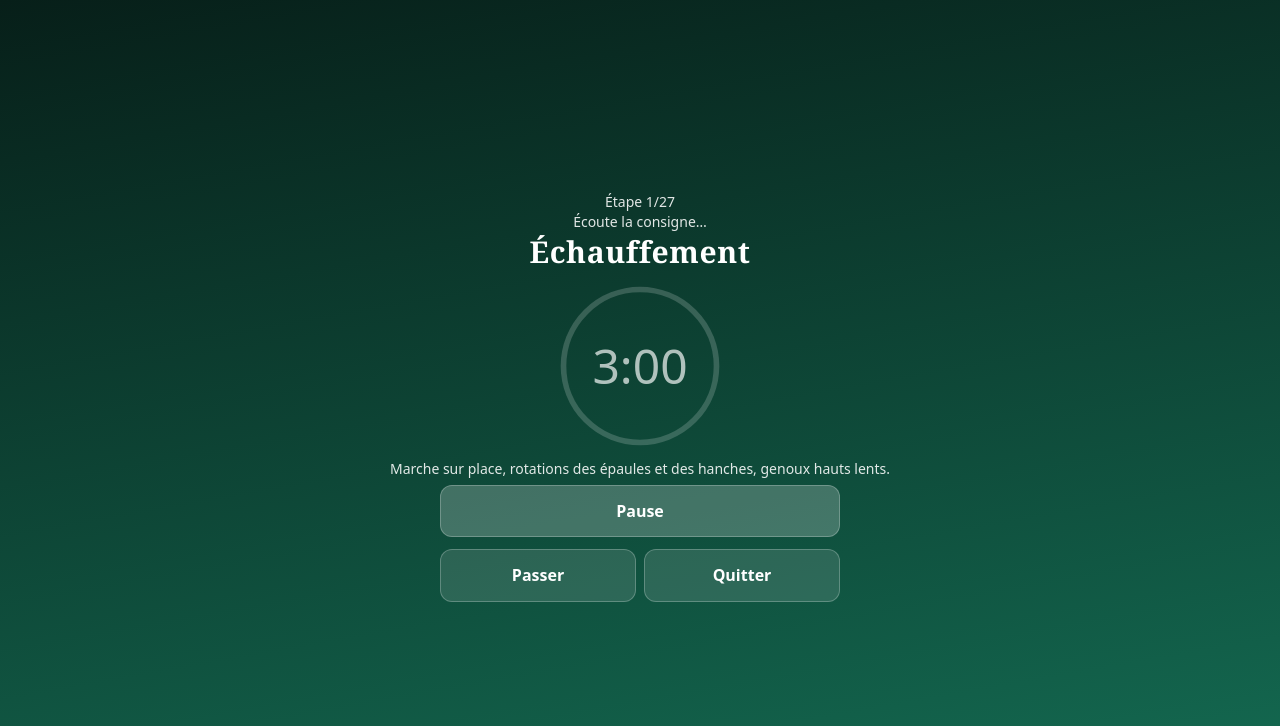
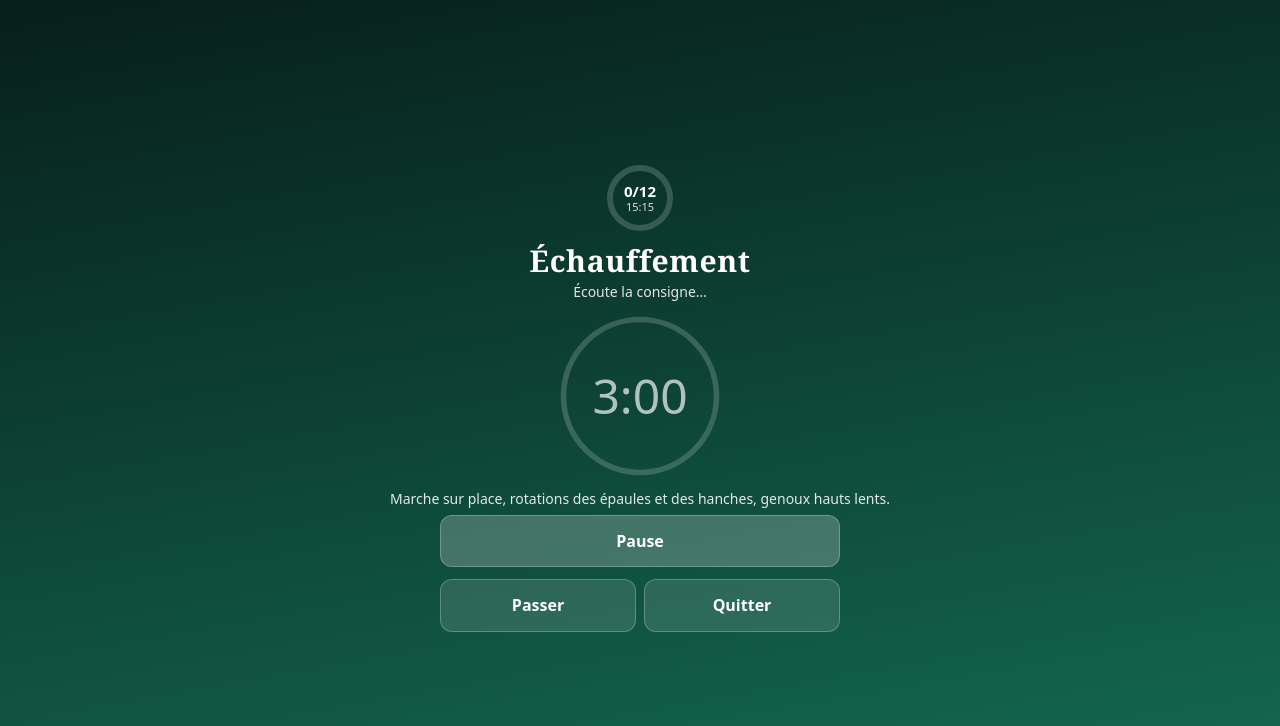
Before and after one commit to Jayjay7581/muscu15, a website: page index.html in a window 1280 px wide. Both pictures are taken after a click on the button "Lancer la séance". Shown: the top 726 px of the page. Drawn offline with Linux system fonts and the light colour scheme.

Commit message:
Add files via upload

```diff
--- a/index.html
+++ b/index.html
@@ -48,9 +48,17 @@ button.sel{border:2px solid var(--acc);color:var(--acc)}
 #tm .n{font-family:Georgia,"Times New Roman",serif;font-weight:600;letter-spacing:.02em}
 #tm button{background:rgba(255,255,255,.12);color:#fff;border:1px solid rgba(255,255,255,.24);box-shadow:none}
 #tm #bp{background:rgba(255,255,255,.22)}
+.mini{position:relative;width:72px;height:72px;margin-bottom:6px}
+#tm .mini svg{width:100%;height:100%;margin:0}
+#tm .mini circle{fill:none;stroke-width:5;stroke-linecap:butt}
+#tm .mini .mb{stroke:#fff;opacity:.18}
+#mp{stroke-dasharray:157.08;stroke-dashoffset:157.08;transform:rotate(-90deg);transform-box:fill-box;transform-origin:center;transition:stroke-dashoffset 1s linear}
+.mini .mt{position:absolute;inset:0;display:flex;flex-direction:column;align-items:center;justify-content:center;line-height:1.15}
+.mini b{font-size:15px}.mini span{font-size:11px;opacity:.85}
+#tp{min-height:1.5em}
 </style></head><body><main id="v"></main>
 <nav><a data-t="j">Aujourd'hui</a><a data-t="p">Programme</a><a data-t="s">Suivi</a></nav>
-<div id="tm"><div class="sub" id="tp"></div><div class="sub" id="tr"></div><div class="n" id="tn"></div><div class="ring"><svg viewBox="0 0 120 120"><circle class="rb" cx="60" cy="60" r="54"/><circle id="rp" cx="60" cy="60" r="54"/></svg><div class="c" id="tc"></div></div><div id="ti"></div><div class="sub" id="tt"></div>
+<div id="tm"><div class="mini"><svg viewBox="0 0 60 60"><circle class="mb" cx="30" cy="30" r="25"/><circle id="mp" cx="30" cy="30" r="25"/></svg><div class="mt"><b id="mq"></b><span id="mr"></span></div></div><div class="n" id="tn"></div><div class="sub" id="tp"></div><div class="ring"><svg viewBox="0 0 120 120"><circle class="rb" cx="60" cy="60" r="54"/><circle id="rp" cx="60" cy="60" r="54"/></svg><div class="c" id="tc"></div></div><div id="ti"></div><div class="sub" id="tt"></div>
 <button id="bp" class="s">Pause</button><div class="row"><button id="bs" class="s">Passer</button><button id="bq" class="s">Quitter</button></div></div>
 <script>
 const F='<line class="m" x1="5" y1="108" x2="195" y2="108"/>',S=c=>`<svg viewBox="0 0 200 120">${F}${c}</svg>`;
@@ -95,7 +103,7 @@ return`<h1>Suivi</h1><div class="card st"><div><b>${streak()}</b>jours de suite<
 function go(t){tab=t;v.innerHTML={j:J,p:Pg,s:Su}[t]();document.querySelectorAll("nav a").forEach(a=>a.classList.toggle("on",a.dataset.t==t))}
 document.querySelectorAll("nav a").forEach(a=>a.onclick=()=>go(a.dataset.t));go("j");
 /* minuteur */
-let ST=[],si=0,left=0,iv=null,pause=false,AC,hold=false,tok=0,NEX=0;
+let ST=[],si=0,left=0,iv=null,pause=false,AC,hold=false,tok=0,NEX=0,CUM=[0],TOT=1;
 function beep(f,d){try{AC=AC||new AudioContext();const o=AC.createOscillator();o.frequency.value=f;o.connect(AC.destination);o.start();o.stop(AC.currentTime+d)}catch(e){}if(navigator.vibrate)navigator.vibrate(d*1000)}
 const V="speechSynthesis" in window;
 const NT=()=>window.Capacitor&&Capacitor.Plugins&&Capacitor.Plugins.TextToSpeech;
@@ -109,15 +117,17 @@ function build(){const o=[{n:"Échauffement",d:P.w,k:"w",v:"Échauffement. March
 for(let t=1;t<=P.t;t++)EX.forEach((x,i)=>l.push({n:x.n,d:P.e,k:"e",svg:x.svg,t:x.v[pi],p:`Tour ${t}/${P.t}`,ex:(t-1)*EX.length+i+1,v:"Commence."}));
 o.push({n:"Repos",d:15,k:"r",svg:l[0].svg,t:"Suivant : "+l[0].n,v:"C'est fini. Ensuite, "+l[0].n.toLowerCase()+". "+l[0].t+"."});l.forEach((s,i)=>{o.push(s);const nx=l[i+1];o.push({n:"Repos",d:nx?P.r:15,k:"r",svg:nx?nx.svg:"",t:"Suivant : "+(nx?nx.n:"étirements"),v:nx?"C'est fini. Ensuite, "+nx.n.toLowerCase()+". "+nx.t+".":"C'est fini. Ensuite, les étirements."})});
 o.push({n:"Étirements",d:P.s,k:"w",v:"Étirements. Cuisses, fessiers, pectoraux contre le mur, dos assis sur la chaise. Commence.",t:"Cuisses, fessiers, pectoraux contre le mur, dos assis sur la chaise."});return o}
-function show(){const s=ST[si];tm.className="on "+(s.k=="r"?"r":s.k=="e"?"e":"w");tp.textContent=s.p||`Étape ${si+1}/${ST.length}`;tn.textContent=s.n;ti.innerHTML=s.svg||"";tt.textContent=s.t;left=s.d;const k=++tok,rel=()=>{if(k==tok){hold=false;tick()}};hold=/Commence\.$/.test(s.v||"");tick();say(s.v,0,rel);if(hold)setTimeout(rel,25000)}
+function show(){const s=ST[si];tm.className="on "+(s.k=="r"?"r":s.k=="e"?"e":"w");tn.textContent=s.n;ti.innerHTML=s.svg||"";tt.textContent=s.t;left=s.d;const k=++tok,rel=()=>{if(k==tok){hold=false;tick()}};hold=/Commence\.$/.test(s.v||"");tick();say(s.v,0,rel);if(hold)setTimeout(rel,25000)}
 const GR={e:[["#1f1409","#8a5a12"],["#3a0f16","#d1493a"]],r:[["#0a1530","#1c3f8a"],["#082a30","#23a6a0"]],w:[["#071f19","#146b52"],["#0b2d22","#3cc79a"]]};
 const hx=h=>[1,3,5].map(i=>parseInt(h.slice(i,i+2),16));
 const mx=(a,b,p)=>"rgb("+hx(a).map((v,i)=>Math.round(v+(hx(b)[i]-v)*p)).join(",")+")";
 function bg(k,p){const g=GR[k=="r"||k=="e"?k:"w"];return"linear-gradient(170deg,"+mx(g[0][0],g[1][0],p)+","+mx(g[0][1],g[1][1],p)+")"}
 function tick(){const x=ST[si];if(!x)return;tm.style.background=bg(x.k,Math.min(1,Math.max(0,1-left/x.d)));const m=Math.floor(left/60),q=left%60,tx=m?m+":"+String(q).padStart(2,"0"):""+left;tc.textContent=tx;tc.className="c"+(tx.length>2?" sm":"")+(hold?" hd":"")+(!hold&&left<=3&&left>0?" ls":"");rp.style.strokeDashoffset=339.3*left/x.d;
-const rest=ST.slice(si+1).reduce((a,y)=>a+y.d,0)+left;tr.textContent=hold?"Écoute la consigne…":(x.ex?"Exercice "+x.ex+"/"+NEX+" · ":"")+"reste "+Math.floor(rest/60)+":"+String(rest%60).padStart(2,"0")}
+const done=Math.min(TOT,CUM[si]+x.d-left),rest=Math.max(0,TOT-done),num=x.k=="e"?x.ex:ST.slice(0,si).filter(y=>y.k=="e").length;
+mp.style.strokeDashoffset=157.08*(1-done/TOT);mp.style.stroke=mx("#dcb878","#3fbf9b",done/TOT);
+mq.textContent=num+"/"+NEX;mr.textContent=Math.floor(rest/60)+":"+String(rest%60).padStart(2,"0");tp.textContent=hold?"Écoute la consigne…":(x.p||"")}
 function next(){if(++si>=ST.length){clearInterval(iv);tm.className="";wl(false);say("Séance terminée. Bravo !");if(!D.done.includes(today)){D.done.push(today);save()}beep(880,.6);go("s");return}beep(660,.25);show()}
-function run(){ST=build();NEX=ST.filter(y=>y.k=="e").length;si=0;pause=false;bp.textContent="Pause";wl(true);show();clearInterval(iv);iv=setInterval(()=>{if(pause||hold)return;left--;if(left<=3&&left>0){beep(500,.1);say(String(left),1)}if(left<=0)next();else tick()},1000)}
+function run(){ST=build();NEX=ST.filter(y=>y.k=="e").length;CUM=ST.reduce((a,y)=>(a.push(a[a.length-1]+y.d),a),[0]);TOT=CUM[CUM.length-1];si=0;pause=false;bp.textContent="Pause";wl(true);show();clearInterval(iv);iv=setInterval(()=>{if(pause||hold)return;left--;if(left<=3&&left>0){beep(500,.1);say(String(left),1)}if(left<=0)next();else tick()},1000)}
 bp.onclick=()=>{pause=!pause;bp.textContent=pause?"Reprendre":"Pause"};bs.onclick=next;
 bq.onclick=()=>{if(confirm("Arrêter la séance ?")){clearInterval(iv);tm.className="";wl(false);stopSay()}};
 document.addEventListener("visibilitychange",()=>{if(document.visibilityState=="visible"&&tm.classList.contains("on"))wl(true)});
```
